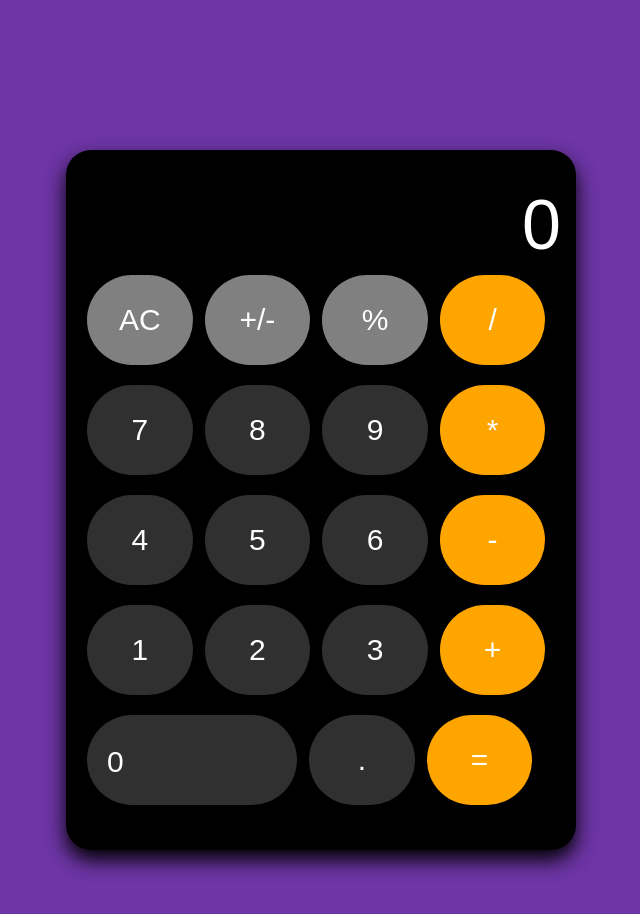
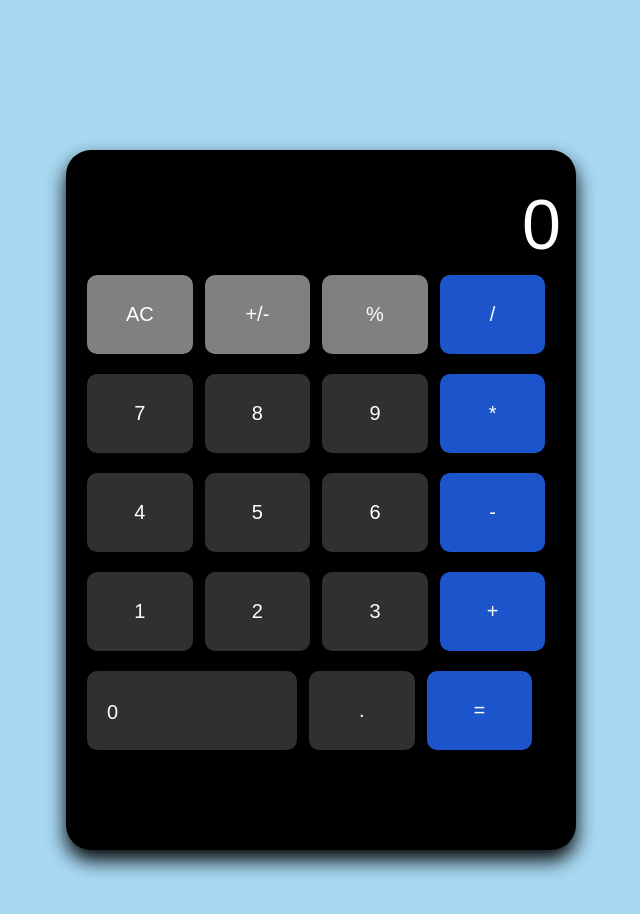
Before and after one commit to SoftEngX/calculator, a plain HTML site: page index.html in a window 1280 px wide. Shown: the whole page, without its empty margins (319-959 px from the left). Drawn offline with Linux system fonts and the light colour scheme.

Commit message:
Change styles calculator

```diff
--- a/css/styles.css
+++ b/css/styles.css
@@ -6,7 +6,7 @@
 }
 
 body {
-  background-color: rgb(109, 53, 165);
+  background-color: rgb(168, 217, 243);
   font-size: 12px;
   font-family: Arial, Helvetica, sans-serif;
 }
@@ -36,11 +36,11 @@ body {
 button {
   border: none;
   color: #fff;
-  border-radius: 50px;
-  padding: 28px 30px;
+  border-radius: 10px;
+  padding: 28px 20px;
   width: 22%;
   margin: 10px 6px;
-  font-size: 30px;
+  font-size: 20px;
   background-color: rgba(128,128,128, 0.372);
 }
 
@@ -51,5 +51,5 @@ button {
   background-color: grey;
 }
 .btn-orange {
-  background-color: orange;
+  background-color: #1c54cc;
 }
```
